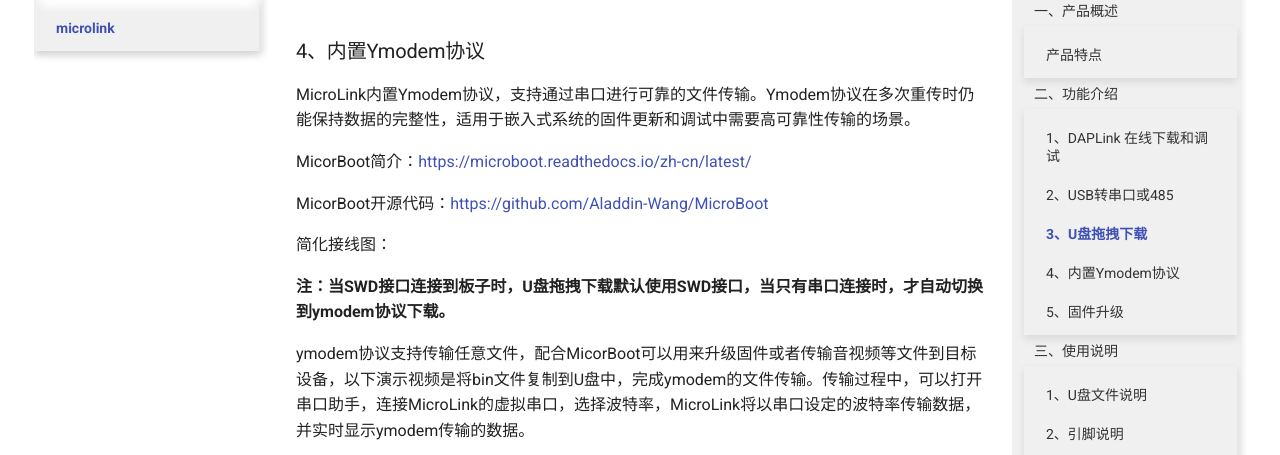
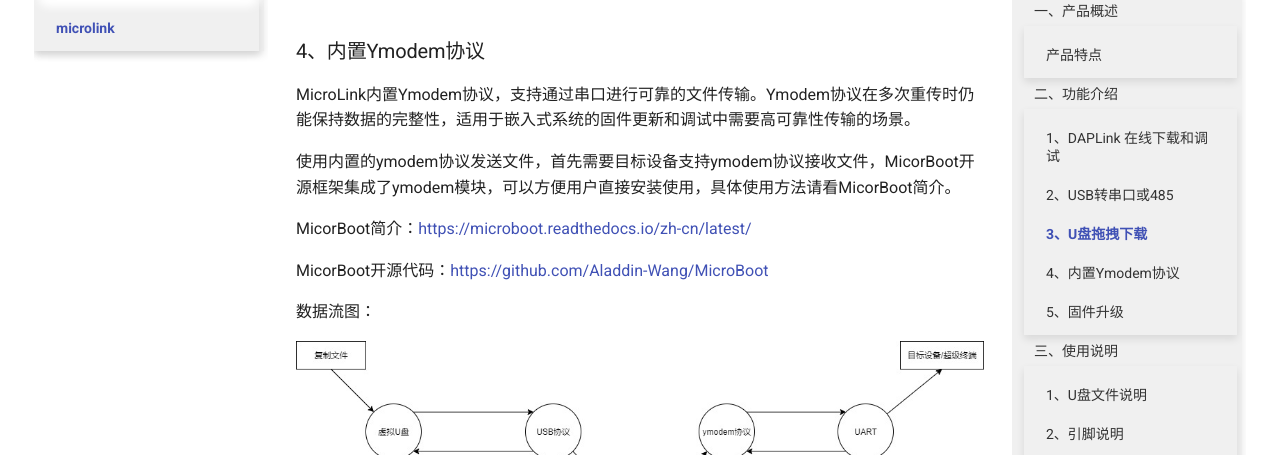
Before and after one commit to Aladdin-Wang/MicroBoot, an MkDocs documentation site: the page built from docs/tools/microlink/microlink.md, in a window 1280 px wide and 900 px high, scrolled down 5973 px, cut to the strip 108-563 px from the top of the window. Built offline with MkDocs 1.6.1 and Material for MkDocs 9.7.7, drawn with Linux system fonts in a browser that asks for light colours; comment, search, counter and statistics services are not loaded.

Commit message:
更新docs

```diff
--- a/docs/tools/microlink/microlink.md
+++ b/docs/tools/microlink/microlink.md
@@ -90,25 +90,25 @@
 U盘拖拽下载支持HEX文件和BIN文件，HEX文件自带地址信息，自动根据HEX中的地址选择烧录的位置，BIN文件默认下载的地址为0x08000000，以下演示视频是将HEX文件复制到U盘中，完成固件下载：
 
 <iframe src="https://player.bilibili.com/player.html?bvid=BV14HsKeJEQ1" scrolling="no" border="0" frameborder="no" framespacing="0" allowfullscreen="true" width="640" height="480"> </iframe>
-
 ### 4、内置Ymodem协议
 
 MicroLink内置Ymodem协议，支持通过串口进行可靠的文件传输。Ymodem协议在多次重传时仍能保持数据的完整性，适用于嵌入式系统的固件更新和调试中需要高可靠性传输的场景。
+
+使用内置的ymodem协议发送文件，首先需要目标设备支持ymodem协议接收文件，MicorBoot开源框架集成了ymodem模块，可以方便用户直接安装使用，具体使用方法请看MicorBoot简介。
 
 MicorBoot简介：https://microboot.readthedocs.io/zh-cn/latest/
 
 MicorBoot开源代码：https://github.com/Aladdin-Wang/MicroBoot
 
-简化接线图：
+数据流图：
 
-
+![](../../images/microlink/data_flow.jpg)
 
 **注：当SWD接口连接到板子时，U盘拖拽下载默认使用SWD接口，当只有串口连接时，才自动切换到ymodem协议下载。**
 
 ymodem协议支持传输任意文件，配合MicorBoot可以用来升级固件或者传输音视频等文件到目标设备，以下演示视频是将bin文件复制到U盘中，完成ymodem的文件传输。传输过程中，可以打开串口助手，连接MicroLink的虚拟串口，选择波特率，MicroLink将以串口设定的波特率传输数据，并实时显示ymodem传输的数据。
 
 <iframe src="https://player.bilibili.com/player.html?bvid=BV1CcsWeoE5o" scrolling="no" border="0" frameborder="no" framespacing="0" allowfullscreen="true" width="640" height="480"> </iframe>
-
 
 ### 5、固件升级
 
@@ -157,11 +157,11 @@
 
 SWD简化接线图：
 
-
+![](../../images/microlink/SWD.jpg)
 
 JTAG简化接线图：
 
-
+![](../../images/microlink/JTAG.jpg)
 
 ### 3、操作说明
 
```
Also changed, not shown: docs/images/microlink/JTAG.jpg (added), docs/images/microlink/SWD.jpg (added), docs/images/microlink/data_flow.jpg (added).
